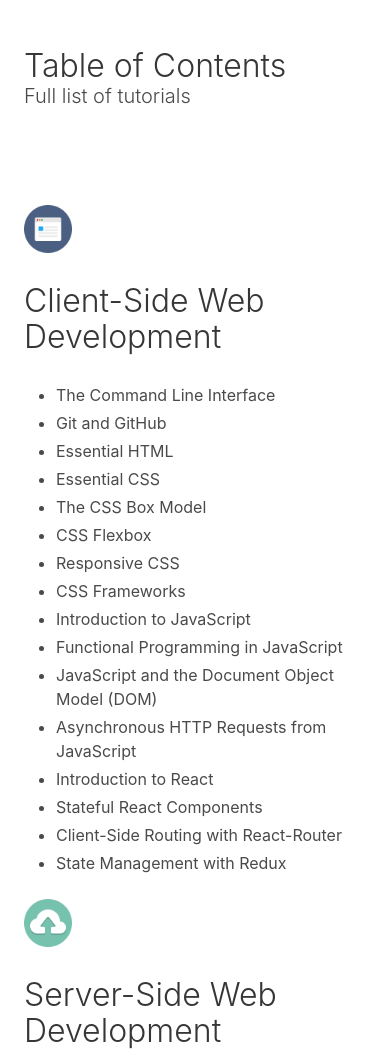
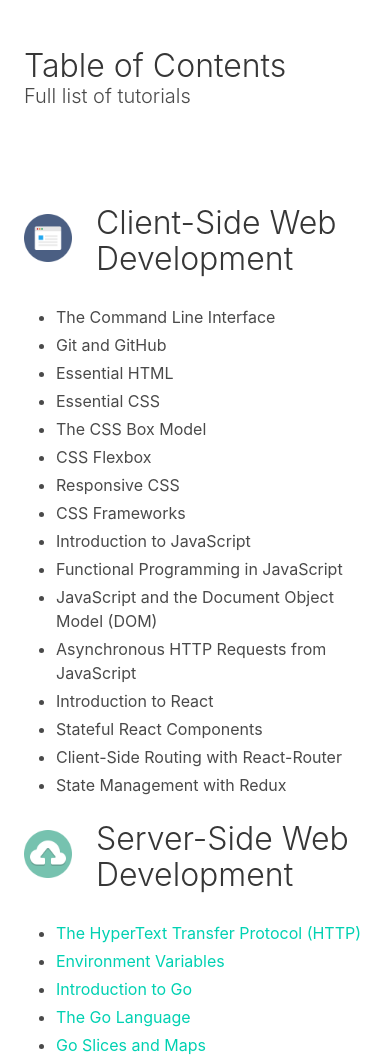
Before and after one commit to drstearns/tutorials, a website: page src/index.html in a window 390 px wide. Shown: the top 1060 px of the page. Drawn offline with Linux system fonts and the light colour scheme.

Commit message:
keep icons to left of section title on mobile

```diff
--- a/src/index.html
+++ b/src/index.html
@@ -38,7 +38,7 @@
     	<div class="container">
 			<div class="columns">
 				<div class="column">
-					<div class="columns icon-title">
+					<div class="columns is-mobile icon-title">
 						<div class="column is-narrow">
 							<div class="icon is-large">
 								<img src="img/client-side-icon.png" alt="client-side web development course icon">
@@ -71,7 +71,7 @@
 					</div>
 				</div>
 				<div class="column">
-					<div class="columns icon-title">
+					<div class="columns is-mobile icon-title">
 						<div class="column is-narrow">
 							<div class="icon is-large">
 								<img src="img/server-side-icon.png" alt="server-side web development course icon">
```
Also changed, not shown: docs/index.html (+1 -1 lines).
